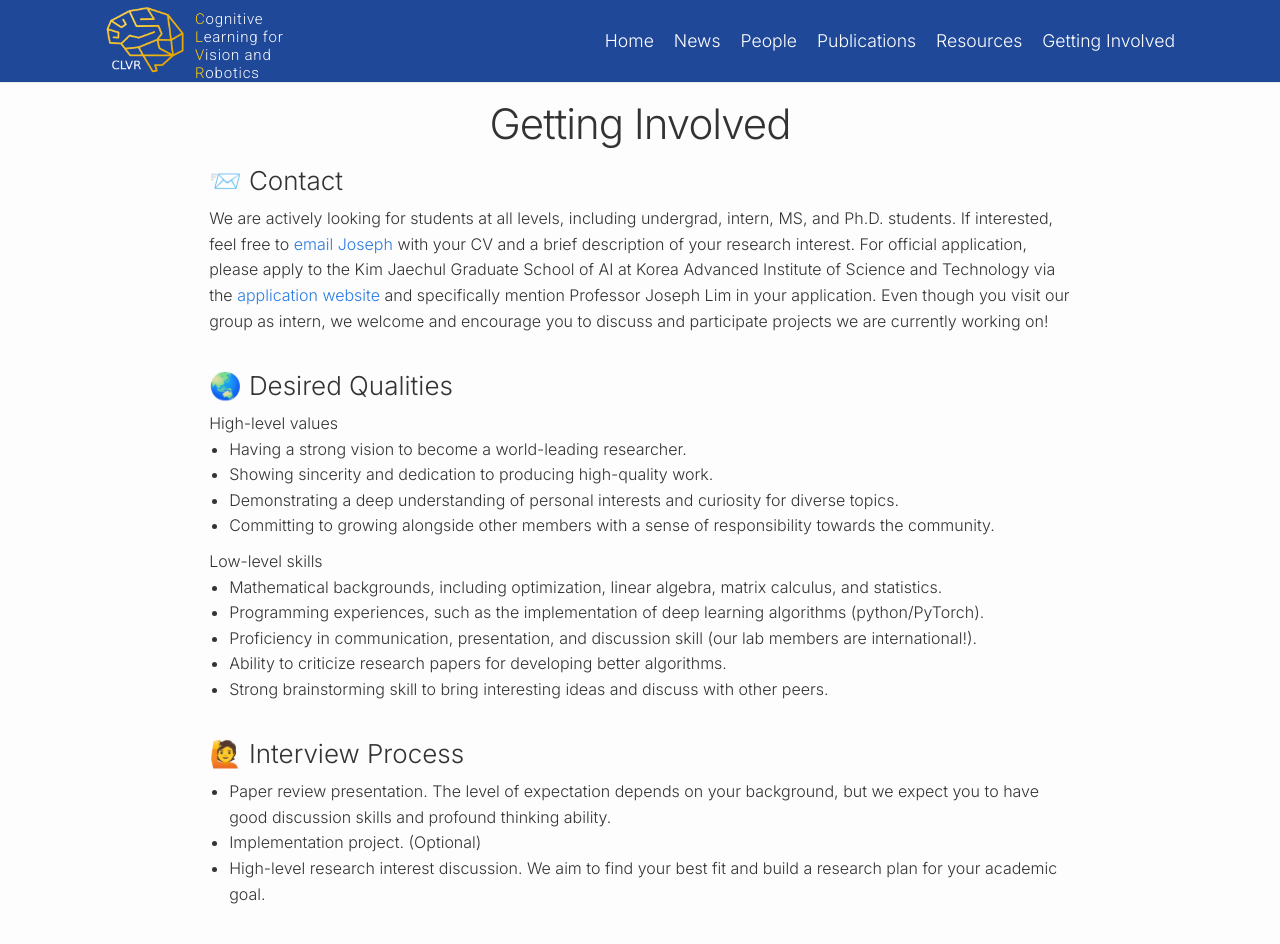
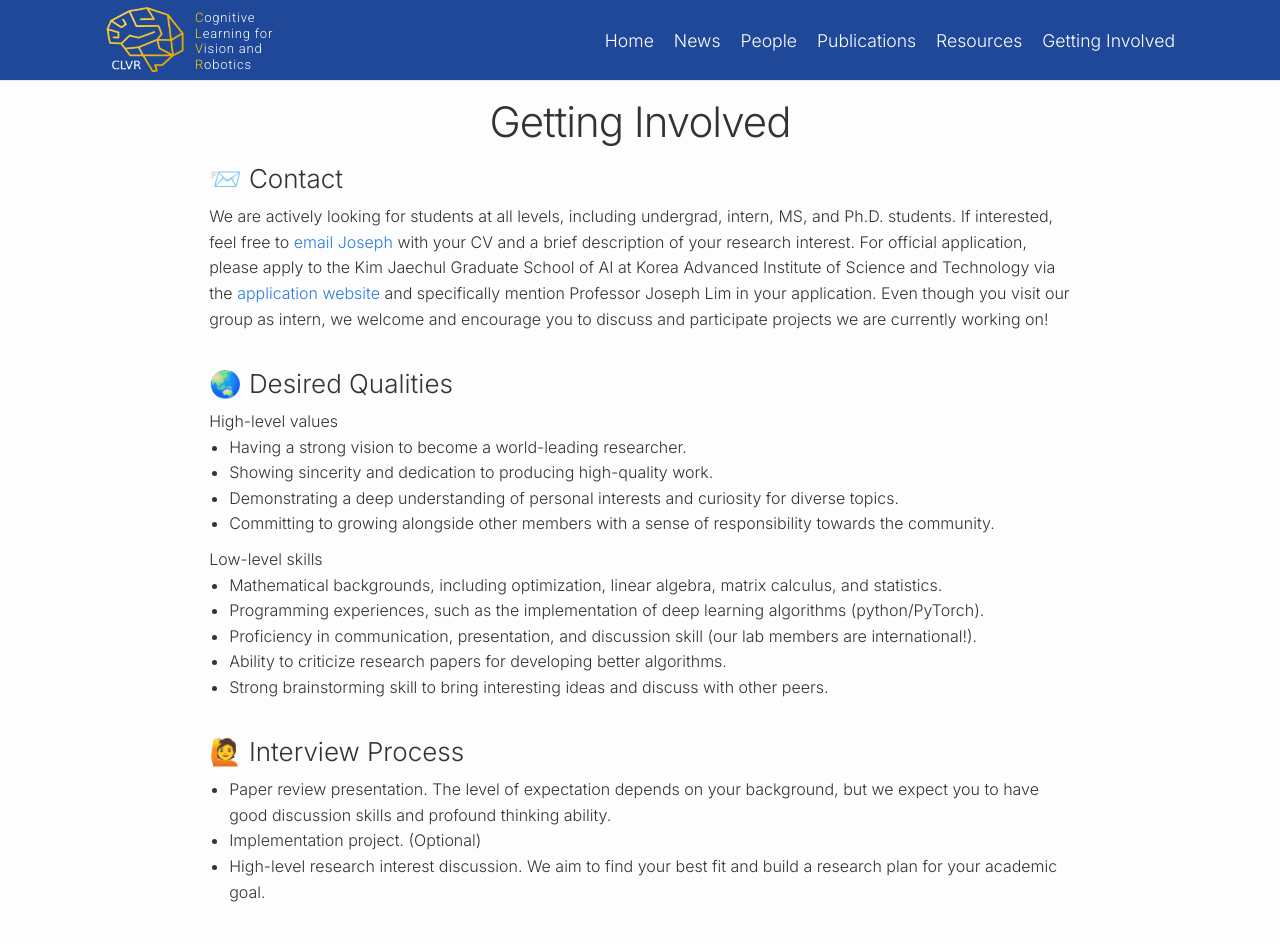
Before and after one commit to minhoheo/minhoheo.github.io, a Jekyll site: the page built from getting_involved.md, in a window 1280 px wide and 1400 px high. Shown: the top 944 px of the window. Built offline with Jekyll 4.4.1, drawn with Linux system fonts in a browser that asks for light colours; some web fonts are replaced.

Commit message:
minor fix

```diff
--- a/_sass/minima/_layout.scss
+++ b/_sass/minima/_layout.scss
@@ -3,7 +3,7 @@
  */
 
 .lab-name {
-  font-size: 15px;
+  font-size: 13px;
   font-weight: 300;
   line-height: 1.2em;
   color:white;
@@ -11,6 +11,7 @@
   padding-left:90px;
   font-family:"Roboto";
   letter-spacing:0.8px;
+  margin-bottom: 7px;
 
   a {
     text-decoration: none;
```
Also changed, not shown: index.md (+2 -2 lines).
